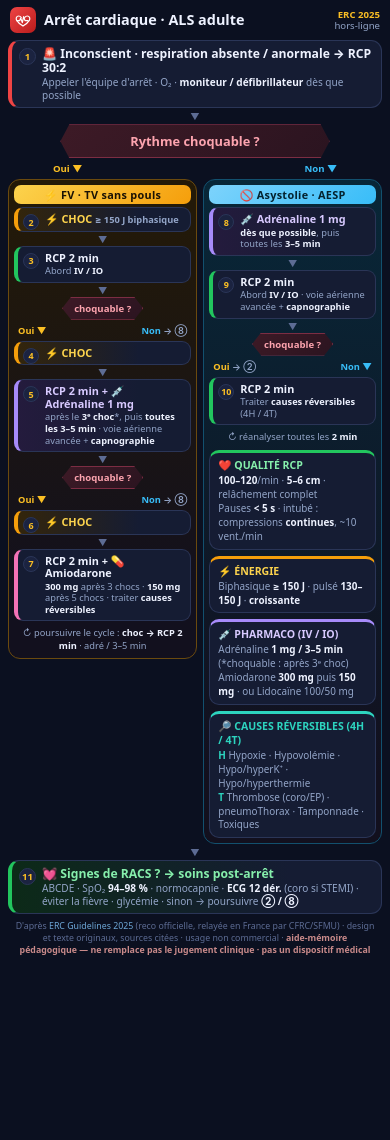
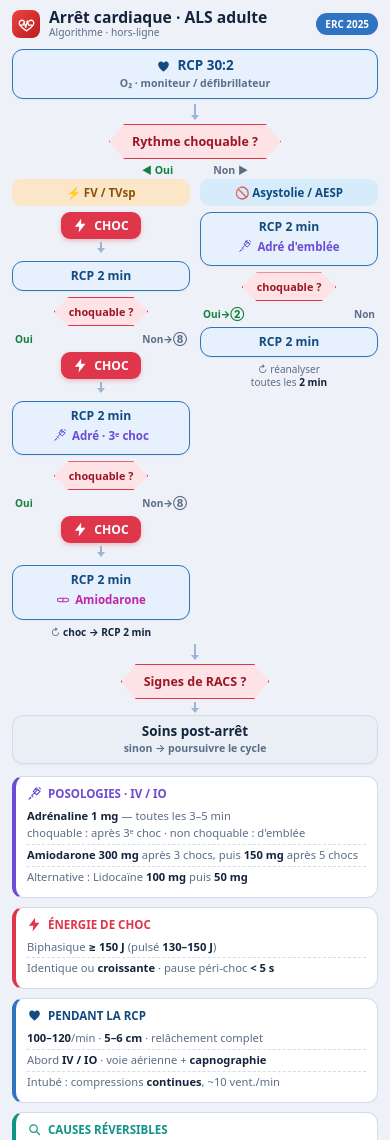
Before and after one commit to Poilon/arret-cardiaque, a plain HTML site: page index.html in a window 390 px wide. Shown: the top 1140 px of the page. Before the commit the page ends 967 px from the top, so only its background shows below. Drawn offline with Linux system fonts and the light colour scheme.

Commit message:
v3 : organigramme épuré + posologies séparées, langage visuel clair
- Algo = strict minimum (rythme -> choc/RCP), icônes ⚡ choc / 💉 adré / 💊 amiodarone
  marquent QUAND ; posologies déplacées dans des blocs latéraux dédiés.
- Code visuel : losange rouge = décision de rythme, éclair rouge = choc, bleu = RCP.
- Flèches fines, blocs espacés, thème clair par défaut + variante sombre (theme-aware).
- Layout responsive : posologies à droite sur large, empilées sur mobile. Scroll normal.

Co-Authored-By: Claude Opus 4.8 (1M context) <noreply@anthropic.com>
Claude-Session: https://claude.ai/code/session_01EPZgrrZSfom9ZvtfyCDLsm

```diff
--- a/index.html
+++ b/index.html
@@ -3,218 +3,244 @@
 <head>
 <meta charset="utf-8">
 <meta name="viewport" content="width=device-width, initial-scale=1, viewport-fit=cover">
-<meta name="theme-color" content="#0b1020">
-<meta name="description" content="Algorithme complet de l'arrêt cardiaque adulte (ALS) en un organigramme, d'après ERC Guidelines 2025. Hors-ligne, pour médecins et internes.">
+<meta name="theme-color" content="#eef2f8">
+<meta name="description" content="Algorithme de l'arrêt cardiaque adulte (ALS) — organigramme épuré + posologies à côté, d'après ERC Guidelines 2025. Hors-ligne, pour médecins et internes.">
 <title>Arrêt cardiaque — ALS adulte (ERC 2025)</title>
 <link rel="manifest" href="manifest.webmanifest">
 <link rel="icon" href="icon.svg" type="image/svg+xml">
 <link rel="apple-touch-icon" href="icon.svg">
 <style>
   :root{
-    --bg:#0b1020; --panel:#151c33; --panel2:#1b2340; --ink:#eef2ff; --muted:#93a5c8;
-    --line:#2a3557; --shock:#f59e0b; --noshock:#38bdf8; --drug:#a78bfa; --amio:#f472b6;
-    --cause:#2dd4bf; --ok:#22c55e; --danger:#ef4444; --gold:#fbbf24; --dec:#fb7185;
+    --bg:#eef2f8; --card:#ffffff; --ink:#14243d; --muted:#5c6d88; --hair:#d3dced;
+    --rcp-bg:#e6f1fd; --rcp-bd:#2f74c0; --rcp-ink:#134a80;
+    --dec-bg:#fde3e6; --dec-bd:#e0364b; --dec-ink:#9c1626;
+    --shock:#e0364b; --med:#6d4bd6; --amio:#c026a6; --cause:#0e9488; --ok:#15803d;
+    --neutral-bg:#eaeef5; --gold:#b45309; --line-flow:#9db4d4;
+  }
+  @media (prefers-color-scheme: dark){
+    :root{
+      --bg:#0b1020; --card:#161f38; --ink:#eaf0fb; --muted:#93a5c8; --hair:#2b3757;
+      --rcp-bg:#122a44; --rcp-bd:#4a94dd; --rcp-ink:#bfe0ff;
+      --dec-bg:#3a1620; --dec-bd:#f0566c; --dec-ink:#ffc4cd;
+      --shock:#f0566c; --med:#b79bff; --amio:#ee6fd0; --cause:#2dd4bf; --ok:#4ade80;
+      --neutral-bg:#1b2340; --gold:#fbbf24; --line-flow:#3d4c72;
+    }
   }
   *{box-sizing:border-box;-webkit-tap-highlight-color:transparent}
   html,body{margin:0}
-  body{
-    background:var(--bg); color:var(--ink); -webkit-text-size-adjust:100%;
-    font-family:system-ui,-apple-system,"Segoe UI",Roboto,Helvetica,Arial,sans-serif;
+  body{background:var(--bg);color:var(--ink);-webkit-text-size-adjust:100%;
+    font-family:system-ui,-apple-system,"Segoe UI",Roboto,Helvetica,Arial,sans-serif}
+  .sheet{max-width:540px;margin:0 auto;padding:calc(9px + env(safe-area-inset-top)) 12px calc(14px + env(safe-area-inset-bottom))}
+
+  header{display:flex;align-items:center;gap:9px;margin-bottom:10px}
+  .logo{width:28px;height:28px;flex:0 0 auto;border-radius:8px;background:linear-gradient(135deg,#ef4444,#b91c1c);display:grid;place-items:center}
+  .logo svg{width:17px;height:17px}
+  .htitle{font-weight:800;font-size:.98rem;line-height:1.05}
+  .hsub{font-size:.64rem;color:var(--muted)}
+  .badge{margin-left:auto;font-size:.62rem;font-weight:800;color:#fff;background:var(--rcp-bd);padding:4px 9px;border-radius:999px}
+
+  /* flow layout : algo (gauche) + posologies (droite) */
+  .layout{display:grid;grid-template-columns:1fr;gap:12px}
+  @media(min-width:460px){ .layout{grid-template-columns:1.35fr .9fr} }
+
+  /* boxes */
+  .box{background:var(--card);border:1px solid var(--hair);border-radius:11px;padding:8px 11px;position:relative;
+    box-shadow:0 1px 2px rgba(20,40,80,.05);text-align:center}
+  .box .t{font-weight:800;font-size:.84rem;line-height:1.15}
+  .box .mini{font-size:.66rem;color:var(--muted);font-weight:600;margin-top:2px}
+  .rcp{background:var(--rcp-bg);border-color:var(--rcp-bd)}
+  .rcp .t{color:var(--rcp-ink)}
+  .start{background:var(--rcp-bg);border-color:var(--rcp-bd)}
+  .start .t{color:var(--rcp-ink);display:flex;gap:6px;align-items:center;justify-content:center}
+  .neutral{background:var(--neutral-bg)}
+
+  /* med marker inside a box (icône = quand, pas la dose) */
+  .marker{display:inline-flex;align-items:center;gap:5px;margin-top:5px;font-size:.72rem;font-weight:800}
+  .marker.adr{color:var(--med)} .marker.amio{color:var(--amio)}
+  .marker svg{width:14px;height:14px}
+  .marker .adr-i{fill:var(--med)}
+
+  /* shock chip */
+  .shockwrap{display:flex;justify-content:center}
+  .shock{display:inline-flex;align-items:center;gap:6px;background:var(--shock);color:#fff;font-weight:800;
+    font-size:.82rem;padding:6px 15px;border-radius:9px;box-shadow:0 2px 5px rgba(224,54,75,.28)}
+  .shock svg{width:15px;height:15px;fill:#fff}
+
+  /* decision diamond */
+  .decwrap{display:flex;justify-content:center}
+  .dec{background:var(--dec-bg);border:1.5px solid var(--dec-bd);color:var(--dec-ink);font-weight:800;
+    font-size:.78rem;text-align:center;padding:8px 22px;
+    clip-path:polygon(15px 0,calc(100% - 15px) 0,100% 50%,calc(100% - 15px) 100%,15px 100%,0 50%)}
+  .dec.small{font-size:.7rem;padding:7px 17px}
+
+  /* thin arrows */
+  .a{width:2px;background:var(--line-flow);margin:5px auto;height:15px;position:relative}
+  .a::after{content:"";position:absolute;left:50%;bottom:-1px;transform:translateX(-50%);
+    border-left:4px solid transparent;border-right:4px solid transparent;border-top:5px solid var(--line-flow)}
+  .a.sm{height:10px;margin:3px auto}
+
+  .yn{display:flex;justify-content:center;gap:40px;font-size:.66rem;font-weight:800;margin:4px 0 2px}
+  .yn .y{color:var(--ok)} .yn .n{color:var(--muted)}
+  .ynrow{display:flex;justify-content:space-between;font-size:.63rem;font-weight:800;margin:3px 3px 0}
+  .ynrow .y{color:var(--ok)} .ynrow .n{color:var(--muted)}
+  .goto{color:var(--rcp-bd)}
+
+  /* two branches inside the algo column */
+  .cols{display:grid;grid-template-columns:1fr 1fr;gap:10px;align-items:start;margin-top:2px}
+  .col{display:flex;flex-direction:column}
+  .col>*+*{margin-top:6px}
+  .chead{font-weight:800;font-size:.72rem;text-align:center;padding:6px 4px;border-radius:9px;
+    display:flex;gap:5px;align-items:center;justify-content:center}
+  .c-shock .chead{background:#fbe7c8;color:#8a5205}
+  .c-ns .chead{background:#d7ecfb;color:#0f4d80}
+  @media(prefers-color-scheme:dark){
+    .c-shock .chead{background:#4a3410;color:#f4cf8f}
+    .c-ns .chead{background:#13314a;color:#bfe0ff}
   }
-  .page{
-    max-width:560px;margin:0 auto;
-    display:flex;flex-direction:column;gap:4px;
-    padding:calc(6px + env(safe-area-inset-top)) 8px calc(10px + env(safe-area-inset-bottom));
-  }
+  .col .box{padding:7px 8px}
+  .col .box .t{font-size:.76rem}
+  .col .shock{font-size:.76rem;padding:5px 12px}
+  .col .dec{font-size:.68rem;padding:6px 14px}
+  .loop{font-size:.63rem;color:var(--muted);text-align:center;line-height:1.3}
+  .loop b{color:var(--ink)}
 
-  /* header */
-  header{display:flex;align-items:center;gap:8px;padding:1px 2px 3px}
-  .logo{width:26px;height:26px;flex:0 0 auto;border-radius:7px;
-    background:linear-gradient(135deg,#ef4444,#b91c1c);display:grid;place-items:center}
-  .logo svg{width:16px;height:16px}
-  header .t1{font-weight:800;font-size:.9rem;line-height:1.05}
-  header .t2{margin-left:auto;font-size:.6rem;color:var(--muted);text-align:right;line-height:1.2}
-  header .t2 b{color:var(--gold)}
+  /* side : posologies + repères */
+  .side{display:flex;flex-direction:column;gap:9px}
+  .panel{background:var(--card);border:1px solid var(--hair);border-radius:11px;padding:9px 11px;border-left:4px solid var(--hair)}
+  .panel .ph{font-weight:800;font-size:.72rem;margin-bottom:5px;display:flex;align-items:center;gap:6px}
+  .panel ul{margin:0;padding:0;list-style:none;font-size:.7rem;line-height:1.5;color:var(--muted)}
+  .panel li{padding:2px 0;border-bottom:1px dashed var(--hair)}
+  .panel li:last-child{border:none}
+  .panel li b{color:var(--ink)}
+  .p-dose{border-left-color:var(--med)} .p-dose .ph{color:var(--med)}
+  .p-energy{border-left-color:var(--shock)} .p-energy .ph{color:var(--shock)}
+  .p-cpr{border-left-color:var(--rcp-bd)} .p-cpr .ph{color:var(--rcp-ink)}
+  .p-cause{border-left-color:var(--cause)} .p-cause .ph{color:var(--cause)}
+  .p-rosc{border-left-color:var(--ok)} .p-rosc .ph{color:var(--ok)}
+  .hh{color:var(--cause);font-weight:800}
+  .tagi{display:inline-flex;width:15px;height:15px}
+  .tagi svg{width:15px;height:15px}
+  .i-med{fill:var(--med)} .i-amio{fill:var(--amio)} .i-shock{fill:var(--shock)} .i-cause{fill:var(--cause)} .i-rcp{fill:var(--rcp-bd)} .i-ok{fill:var(--ok)}
 
-  /* nodes */
-  .n{position:relative;border-radius:11px;padding:6px 9px 6px 30px;border:1px solid var(--line);background:var(--panel)}
-  .n .t{font-weight:800;font-size:.76rem;line-height:1.15}
-  .n .s{font-size:.63rem;color:var(--muted);line-height:1.25;margin-top:1px}
-  .n .s b, .n .t b{color:var(--ink)}
-  .num{position:absolute;left:7px;top:7px;width:17px;height:17px;border-radius:50%;
-    background:var(--panel2);border:1px solid var(--line);color:var(--gold);
-    display:grid;place-items:center;font-size:.6rem;font-weight:800}
-  .n-start{border-left:4px solid var(--danger)}
-  .n-shock{border-left:4px solid var(--shock);background:linear-gradient(90deg,#33250b,var(--panel) 70%)}
-  .n-shock .t{color:#fcd34d}
-  .n-cpr{border-left:4px solid var(--ok)}
-  .n-adr{border-left:4px solid var(--drug);background:linear-gradient(90deg,#241b3d,var(--panel) 70%)}
-  .n-adr .t{color:#d8caff}
-  .n-amio{border-left:4px solid var(--amio)}
-  .n-rosc{border-left:4px solid var(--ok);background:linear-gradient(90deg,#0c2a18,var(--panel) 75%)}
-  .n-rosc .t{color:#86efac}
-
-  /* decision */
-  .dec{position:relative;margin:0 auto;background:linear-gradient(135deg,#3d1a26,#2b1420);
-    border:1px solid #7c2d43;color:#fda4af;font-weight:800;text-align:center;
-    padding:5px 12px;font-size:.72rem;border-radius:4px;
-    clip-path:polygon(9px 0,calc(100% - 9px) 0,100% 50%,calc(100% - 9px) 100%,9px 100%,0 50%)}
-  .dec-main{width:72%;padding:7px 14px;font-size:.8rem}
-  /* arrows & labels */
-  .ar{display:grid;place-items:center;color:#5d6c94;font-size:.58rem;line-height:1;height:8px}
-  .yn{display:grid;grid-template-columns:1fr 1fr;font-size:.6rem;font-weight:800;padding:0 12%}
-  .yn .y{color:var(--gold)} .yn .nn{color:var(--noshock);text-align:right}
-  .ynr{display:flex;justify-content:space-between;font-size:.58rem;font-weight:700;padding:1px 4px}
-  .ynr .y{color:var(--gold)} .ynr .nn{color:var(--noshock)}
-  .goto{color:var(--muted);font-weight:600}
-
-  /* columns */
-  .cols{display:grid;grid-template-columns:1.06fr 1fr;gap:6px;align-items:start}
-  .col{display:flex;flex-direction:column;gap:3px;border-radius:12px;padding:5px;border:1px solid}
-  .col-shock{background:linear-gradient(180deg,#241a07,#12101e 90%);border-color:#6b4a0e}
-  .col-ns{background:linear-gradient(180deg,#082738,#12101e 90%);border-color:#12506e}
-  .colhead{text-align:center;font-weight:800;font-size:.68rem;padding:2px;border-radius:7px;letter-spacing:.3px}
-  .col-shock .colhead{color:#1a1204;background:linear-gradient(135deg,#fcd34d,#f59e0b)}
-  .col-ns .colhead{color:#04222e;background:linear-gradient(135deg,#7dd3fc,#38bdf8)}
-  .colsub{text-align:center;font-size:.58rem;color:var(--muted);margin-top:-1px}
-  .col .n{padding:5px 7px 5px 27px;border-radius:9px}
-  .col .num{left:5px;top:6px;width:16px;height:16px;font-size:.56rem}
-  .col .t{font-size:.68rem}
-  .col .s{font-size:.58rem}
-  .col .dec{font-size:.6rem;padding:4px 11px;width:auto}
-  .loopnote{text-align:center;font-size:.58rem;color:var(--muted);padding:2px 0 1px}
-  .loopnote b{color:var(--ink)}
-
-  /* bottom ref cards */
-  .col-ns .info{margin-top:3px}
-  .info{border-radius:10px;border:1px solid var(--line);background:var(--panel);padding:5px 8px;border-top:3px solid var(--line)}
-  .info .h{font-weight:800;font-size:.66rem;margin-bottom:2px}
-  .info ul{margin:0;padding:0;list-style:none;font-size:.62rem;line-height:1.4;color:var(--muted)}
-  .info li b{color:var(--ink)}
-  .i-q{border-top-color:var(--ok)} .i-q .h{color:#86efac}
-  .i-e{border-top-color:var(--shock)} .i-e .h{color:#fcd34d}
-  .i-d{border-top-color:var(--drug)} .i-d .h{color:#d8caff}
-  .i-c{border-top-color:var(--cause)} .i-c .h{color:var(--cause)}
-  .hh{color:var(--cause);font-weight:800}
-
-  footer{font-size:.55rem;color:#5d6c94;text-align:center;line-height:1.35;padding:3px 6px 0}
-  footer a{color:#6ea8d8;text-decoration:none}
-  footer b{color:#c98a8a}
+  footer{font-size:.58rem;color:var(--muted);text-align:center;line-height:1.4;margin-top:12px}
+  footer a{color:var(--rcp-bd);text-decoration:none}
+  footer b{color:var(--shock)}
 </style>
 </head>
 <body>
-<div class="page">
+<svg width="0" height="0" style="position:absolute" aria-hidden="true"><defs>
+  <symbol id="bolt" viewBox="0 0 24 24"><path d="M13 1 3 14h7l-1 9 11-14h-7l0-8z"/></symbol>
+  <symbol id="syringe" viewBox="0 0 24 24"><path d="M19.5 2.5 21.5 4.5M17 5l2 2M4 20l1.5.001M3 21l3-3m3.5-.5-2-2m8-8-8 8m5.5-11L21 8.5 15.5 14 10 8.5 15.5 3z" fill="none" stroke="currentColor" stroke-width="1.7" stroke-linecap="round" stroke-linejoin="round"/></symbol>
+  <symbol id="pill" viewBox="0 0 24 24"><rect x="2.5" y="9" width="19" height="6" rx="3" fill="none" stroke="currentColor" stroke-width="1.8"/><path d="M12 9v6" stroke="currentColor" stroke-width="1.8"/></symbol>
+  <symbol id="search" viewBox="0 0 24 24"><circle cx="10.5" cy="10.5" r="6" fill="none" stroke="currentColor" stroke-width="1.9"/><path d="M15 15l5 5" stroke="currentColor" stroke-width="1.9" stroke-linecap="round"/></symbol>
+  <symbol id="heart" viewBox="0 0 24 24"><path d="M12 20S3.5 14.5 3.5 8.6C3.5 5.8 5.6 4 8 4c1.6 0 2.9 1 4 2.3C13.1 5 14.4 4 16 4c2.4 0 4.5 1.8 4.5 4.6C20.5 14.5 12 20 12 20z" fill="currentColor"/></symbol>
+</defs></svg>
+
+<div class="sheet">
 
   <header>
     <div class="logo" aria-hidden="true">
       <svg viewBox="0 0 24 24" fill="none"><path d="M12 21s-7-4.35-9.5-8.5C.8 9.6 2.2 6 5.5 6c2 0 3.2 1.2 3.9 2.3M12 21s7-4.35 9.5-8.5C23.2 9.6 21.8 6 18.5 6c-2 0-3.2 1.2-3.9 2.3" stroke="#fff" stroke-width="1.8" stroke-linecap="round" stroke-linejoin="round"/><path d="M3 13h4l1.5-4 2.5 7 2-9 2 6 1.5 0 3 0" stroke="#fff" stroke-width="1.8" stroke-linecap="round" stroke-linejoin="round"/></svg>
     </div>
-    <div class="t1">Arrêt cardiaque · ALS adulte</div>
-    <div class="t2"><b>ERC 2025</b><br>hors-ligne</div>
+    <div>
+      <div class="htitle">Arrêt cardiaque · ALS adulte</div>
+      <div class="hsub">Algorithme · hors-ligne</div>
+    </div>
+    <div class="badge">ERC 2025</div>
   </header>
 
-  <div class="n n-start"><span class="num">1</span>
-    <div class="t">🚨 Inconscient · respiration absente / anormale → <b>RCP 30:2</b></div>
-    <div class="s">Appeler l'équipe d'arrêt · O₂ · <b>moniteur / défibrillateur</b> dès que possible</div>
-  </div>
-  <div class="ar">▼</div>
+  <div class="layout">
 
-  <div class="dec dec-main">Rythme choquable&nbsp;?</div>
-  <div class="yn"><span class="y">Oui ▼</span><span class="nn">Non ▼</span></div>
+    <!-- ============ COLONNE ALGORITHME (épurée) ============ -->
+    <div class="algo">
+      <div class="box start"><div class="t"><span class="tagi"><svg class="i-rcp"><use href="#heart"/></svg></span> RCP 30:2</div><div class="mini">O₂ · moniteur / défibrillateur</div></div>
+      <div class="a"></div>
+      <div class="decwrap"><div class="dec">Rythme choquable&nbsp;?</div></div>
+      <div class="yn"><span class="y">◀ Oui</span><span class="n">Non ▶</span></div>
 
-  <div class="cols">
+      <div class="cols">
+        <!-- choquable -->
+        <div class="col c-shock">
+          <div class="chead">⚡ FV / TVsp</div>
+          <div class="shockwrap"><span class="shock"><svg><use href="#bolt"/></svg> CHOC</span></div>
+          <div class="a sm"></div>
+          <div class="box rcp"><div class="t">RCP 2 min</div></div>
+          <div class="decwrap"><div class="dec small">choquable&nbsp;?</div></div>
+          <div class="ynrow"><span class="y">Oui</span><span class="n">Non→⑧</span></div>
+          <div class="shockwrap"><span class="shock"><svg><use href="#bolt"/></svg> CHOC</span></div>
+          <div class="a sm"></div>
+          <div class="box rcp"><div class="t">RCP 2 min</div><span class="marker adr"><svg><use href="#syringe"/></svg> Adré · 3ᵉ choc</span></div>
+          <div class="decwrap"><div class="dec small">choquable&nbsp;?</div></div>
+          <div class="ynrow"><span class="y">Oui</span><span class="n">Non→⑧</span></div>
+          <div class="shockwrap"><span class="shock"><svg><use href="#bolt"/></svg> CHOC</span></div>
+          <div class="a sm"></div>
+          <div class="box rcp"><div class="t">RCP 2 min</div><span class="marker amio"><svg><use href="#pill"/></svg> Amiodarone</span></div>
+          <div class="loop">↻ <b>choc → RCP 2 min</b></div>
+        </div>
+        <!-- non choquable -->
+        <div class="col c-ns">
+          <div class="chead">🚫 Asystolie / AESP</div>
+          <div class="box rcp"><div class="t">RCP 2 min</div><span class="marker adr"><svg><use href="#syringe"/></svg> Adré d'emblée</span></div>
+          <div class="decwrap"><div class="dec small">choquable&nbsp;?</div></div>
+          <div class="ynrow"><span class="y">Oui→②</span><span class="n">Non</span></div>
+          <div class="box rcp"><div class="t">RCP 2 min</div></div>
+          <div class="loop">↻ réanalyser<br>toutes les <b>2 min</b></div>
+        </div>
+      </div>
 
-    <!-- ===== voie choquable ===== -->
-    <div class="col col-shock">
-      <div class="colhead">⚡ FV · TV sans pouls</div>
-      <div class="n n-shock"><span class="num">2</span><div class="t">⚡ CHOC <span class="s">≥ 150 J biphasique</span></div></div>
-      <div class="ar">▼</div>
-      <div class="n n-cpr"><span class="num">3</span>
-        <div class="t">RCP 2 min</div>
-        <div class="s">Abord <b>IV / IO</b></div>
-      </div>
-      <div class="ar">▼</div>
-      <div class="dec">choquable&nbsp;?</div>
-      <div class="ynr"><span class="y">Oui ▼</span><span class="nn">Non <span class="goto">→ ⑧</span></span></div>
-      <div class="n n-shock"><span class="num">4</span><div class="t">⚡ CHOC</div></div>
-      <div class="ar">▼</div>
-      <div class="n n-adr"><span class="num">5</span>
-        <div class="t">RCP 2 min + 💉 Adrénaline 1 mg</div>
-        <div class="s">après le <b>3ᵉ choc</b>*, puis <b>toutes les 3–5 min</b> · voie aérienne avancée + <b>capnographie</b></div>
-      </div>
-      <div class="ar">▼</div>
-      <div class="dec">choquable&nbsp;?</div>
-      <div class="ynr"><span class="y">Oui ▼</span><span class="nn">Non <span class="goto">→ ⑧</span></span></div>
-      <div class="n n-shock"><span class="num">6</span><div class="t">⚡ CHOC</div></div>
-      <div class="ar">▼</div>
-      <div class="n n-amio"><span class="num">7</span>
-        <div class="t">RCP 2 min + 💊 Amiodarone</div>
-        <div class="s"><b>300 mg</b> après 3 chocs · <b>150 mg</b> après 5 chocs · traiter <b>causes réversibles</b></div>
-      </div>
-      <div class="loopnote">↻ poursuivre le cycle : <b>choc → RCP 2 min</b> · adré / 3–5 min</div>
+      <div class="a"></div>
+      <div class="decwrap"><div class="dec">Signes de RACS&nbsp;?</div></div>
+      <div class="a sm"></div>
+      <div class="box neutral"><div class="t">Soins post-arrêt</div><div class="mini">sinon → poursuivre le cycle</div></div>
     </div>
 
-    <!-- ===== voie non choquable ===== -->
-    <div class="col col-ns">
-      <div class="colhead">🚫 Asystolie · AESP</div>
-      <div class="n n-adr"><span class="num">8</span>
-        <div class="t">💉 Adrénaline 1 mg</div>
-        <div class="s"><b>dès que possible</b>, puis toutes les <b>3–5 min</b></div>
+    <!-- ============ COLONNE POSOLOGIES / REPÈRES ============ -->
+    <div class="side">
+      <div class="panel p-dose">
+        <div class="ph"><span class="tagi"><svg class="i-med"><use href="#syringe"/></svg></span> POSOLOGIES · IV / IO</div>
+        <ul>
+          <li><b>Adrénaline 1 mg</b> — toutes les 3–5 min<br><span style="color:var(--muted)">choquable : après 3ᵉ choc · non choquable : d'emblée</span></li>
+          <li><b>Amiodarone 300 mg</b> après 3 chocs, puis <b>150 mg</b> après 5 chocs</li>
+          <li>Alternative : Lidocaïne <b>100 mg</b> puis <b>50 mg</b></li>
+        </ul>
       </div>
-      <div class="ar">▼</div>
-      <div class="n n-cpr"><span class="num">9</span>
-        <div class="t">RCP 2 min</div>
-        <div class="s">Abord <b>IV / IO</b> · voie aérienne avancée + <b>capnographie</b></div>
+      <div class="panel p-energy">
+        <div class="ph"><span class="tagi"><svg class="i-shock"><use href="#bolt"/></svg></span> ÉNERGIE DE CHOC</div>
+        <ul>
+          <li>Biphasique <b>≥ 150 J</b> (pulsé <b>130–150 J</b>)</li>
+          <li>Identique ou <b>croissante</b> · pause péri-choc <b>&lt; 5 s</b></li>
+        </ul>
       </div>
-      <div class="ar">▼</div>
-      <div class="dec">choquable&nbsp;?</div>
-      <div class="ynr"><span class="y">Oui <span class="goto">→ ②</span></span><span class="nn">Non ▼</span></div>
-      <div class="n n-cpr"><span class="num">10</span>
-        <div class="t">RCP 2 min</div>
-        <div class="s">Traiter <b>causes réversibles</b> (4H / 4T)</div>
-      </div>
-      <div class="loopnote">↻ réanalyser toutes les <b>2 min</b></div>
-
-      <!-- fiches logées dans l'espace libre de la branche courte -->
-      <div class="info i-q">
-        <div class="h">❤️ QUALITÉ RCP</div>
+      <div class="panel p-cpr">
+        <div class="ph"><span class="tagi"><svg class="i-rcp"><use href="#heart"/></svg></span> PENDANT LA RCP</div>
         <ul>
           <li><b>100–120</b>/min · <b>5–6 cm</b> · relâchement complet</li>
-          <li>Pauses <b>&lt; 5 s</b> · intubé : compressions <b>continues</b>, ~10 vent./min</li>
+          <li>Abord <b>IV / IO</b> · voie aérienne + <b>capnographie</b></li>
+          <li>Intubé : compressions <b>continues</b>, ~10 vent./min</li>
         </ul>
       </div>
-      <div class="info i-e">
-        <div class="h">⚡ ÉNERGIE</div>
+      <div class="panel p-cause">
+        <div class="ph"><span class="tagi"><svg class="i-cause"><use href="#search"/></svg></span> CAUSES RÉVERSIBLES</div>
         <ul>
-          <li>Biphasique <b>≥ 150 J</b> · pulsé <b>130–150 J</b> · <b>croissante</b></li>
+          <li><span class="hh">4H</span> Hypoxie · Hypovolémie · Hypo/hyperK⁺ · Hypo/hyperthermie</li>
+          <li><span class="hh">4T</span> Thrombose (coro/EP) · pneumoThorax · Tamponnade · Toxiques</li>
         </ul>
       </div>
-      <div class="info i-d">
-        <div class="h">💉 PHARMACO (IV / IO)</div>
+      <div class="panel p-rosc">
+        <div class="ph"><span class="tagi"><svg class="i-ok"><use href="#heart"/></svg></span> POST-ARRÊT (RACS)</div>
         <ul>
-          <li>Adrénaline <b>1 mg / 3–5 min</b> (*choquable : après 3ᵉ choc)</li>
-          <li>Amiodarone <b>300 mg</b> puis <b>150 mg</b> · ou Lidocaïne 100/50 mg</li>
-        </ul>
-      </div>
-      <div class="info i-c">
-        <div class="h">🔎 CAUSES RÉVERSIBLES (4H / 4T)</div>
-        <ul>
-          <li><span class="hh">H</span> Hypoxie · Hypovolémie · Hypo/hyperK⁺ · Hypo/hyperthermie</li>
-          <li><span class="hh">T</span> Thrombose (coro/EP) · pneumoThorax · Tamponnade · Toxiques</li>
+          <li>ABCDE · SpO₂ <b>94–98 %</b> · normocapnie</li>
+          <li><b>ECG 12 dér.</b> → coronarographie si STEMI</li>
+          <li>Éviter la fièvre · glycémie contrôlée</li>
         </ul>
       </div>
     </div>
-  </div>
 
-  <div class="ar">▼</div>
-  <div class="n n-rosc"><span class="num">11</span>
-    <div class="t">💓 Signes de RACS&nbsp;? → soins post-arrêt</div>
-    <div class="s">ABCDE · SpO₂ <b>94–98 %</b> · normocapnie · <b>ECG 12 dér.</b> (coro si STEMI) · éviter la fièvre · glycémie · sinon → poursuivre <b>② / ⑧</b></div>
   </div>
 
   <footer>
-    D'après <a href="https://www.cprguidelines.eu/" target="_blank" rel="noopener">ERC Guidelines 2025</a> (reco officielle, relayée en France par CFRC/SFMU) · design et texte originaux, sources citées · usage non commercial ·
-    <b>aide-mémoire pédagogique — ne remplace pas le jugement clinique · pas un dispositif médical</b>
+    D'après <a href="https://www.cprguidelines.eu/" target="_blank" rel="noopener">ERC Guidelines 2025</a> (reco officielle, relayée en France par CFRC/SFMU) · design et texte originaux · usage non commercial ·
+    <b>aide-mémoire — ne remplace pas le jugement clinique · pas un dispositif médical</b>
   </footer>
 
 </div>
--- a/sw.js
+++ b/sw.js
@@ -1,6 +1,6 @@
 // Service worker — cache-first pour un fonctionnement 100% hors-ligne.
 // Incrémentez CACHE à chaque mise à jour de contenu pour forcer le rafraîchissement.
-var CACHE = "arret-cardiaque-v2-0";
+var CACHE = "arret-cardiaque-v3-0";
 var ASSETS = [
   "./",
   "./index.html",
```
